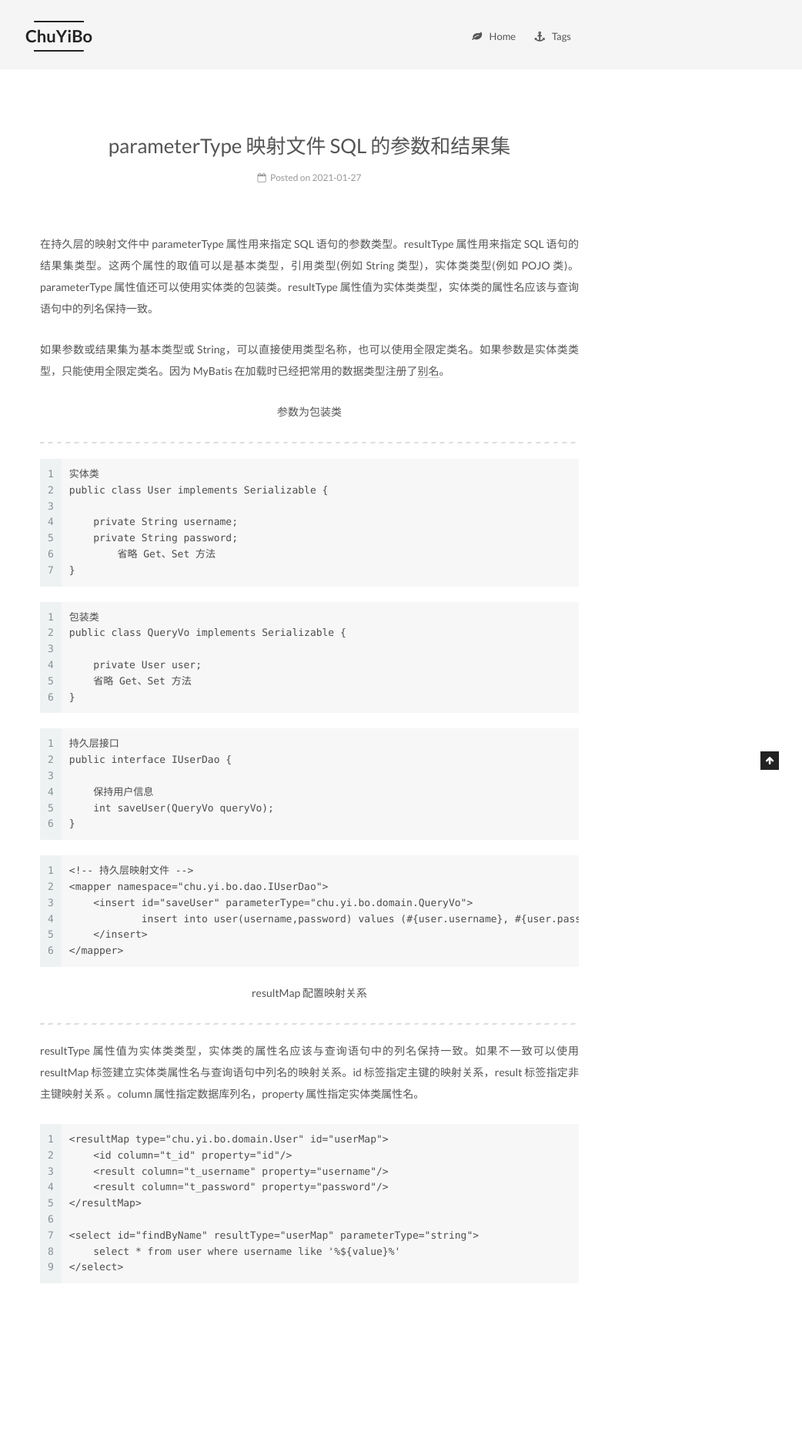
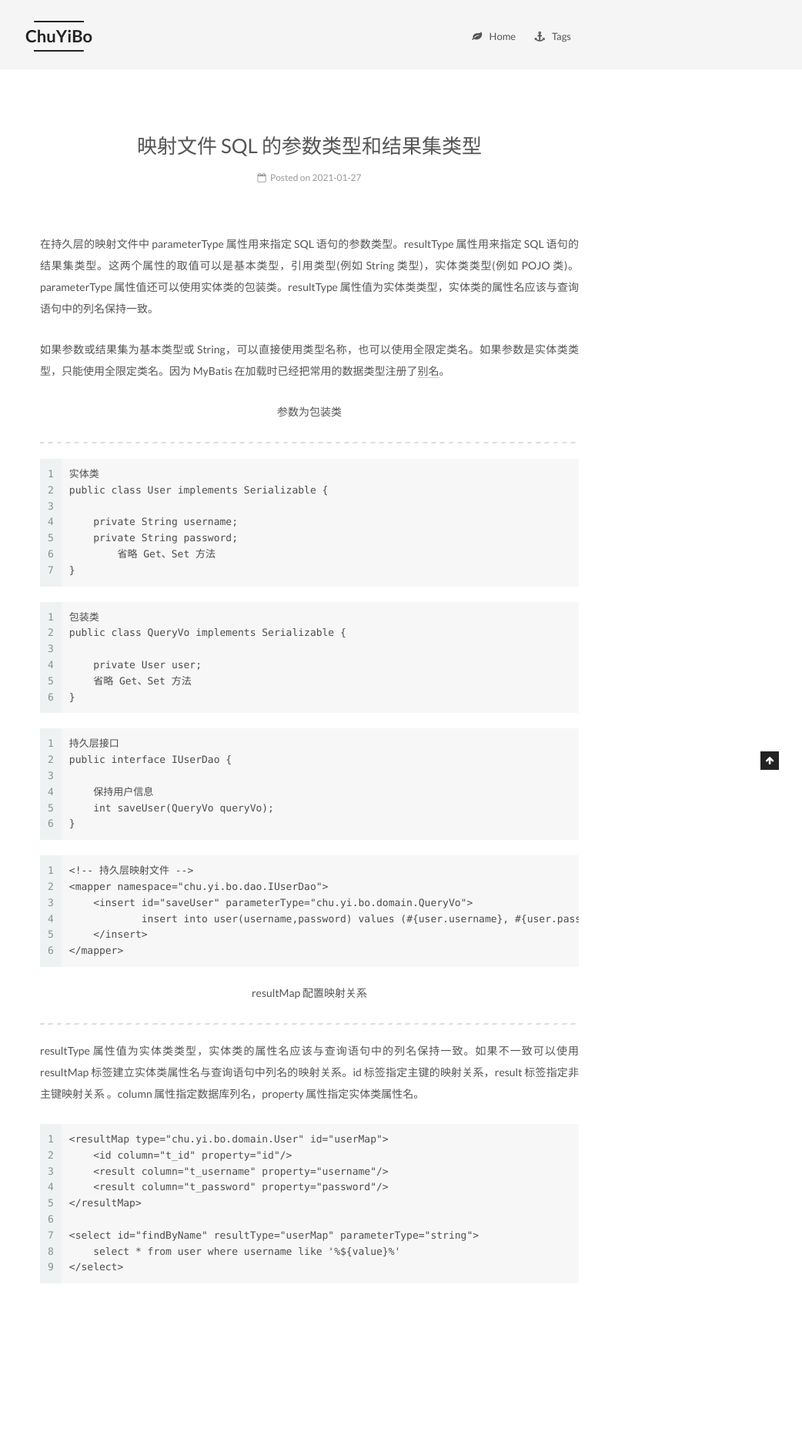
Before and after one commit to chuyibo/chuyibo.github.io, a Jekyll site: the page built from _posts/2021-01-27-MyBatis 学习笔记04.md, in a window 1280 px wide. Shown: the whole page at 77% size, without its empty margins (238-1280 px from the left). Built offline with Jekyll 4.4.1, drawn with Linux system fonts in a browser that asks for light colours.

Commit message:
2021/02/13

```diff
--- a/_posts/2021-01-27-MyBatis 学习笔记04.md
+++ b/_posts/2021-01-27-MyBatis 学习笔记04.md
@@ -1,5 +1,5 @@
 ---
-title: parameterType 映射文件 SQL 的参数和结果集
+title: 映射文件 SQL 的参数类型和结果集类型
 indextitle: Mybatis 学习笔记(四)
 date: 2021-01-27 23:30:09
 description: parameterType 属性用来指定 SQL 语句的参数类型。resultType 属性用来指定 SQL 语句的结果集类型。参数为包装类型示例，resultMap 配置映射关系示例。
```
